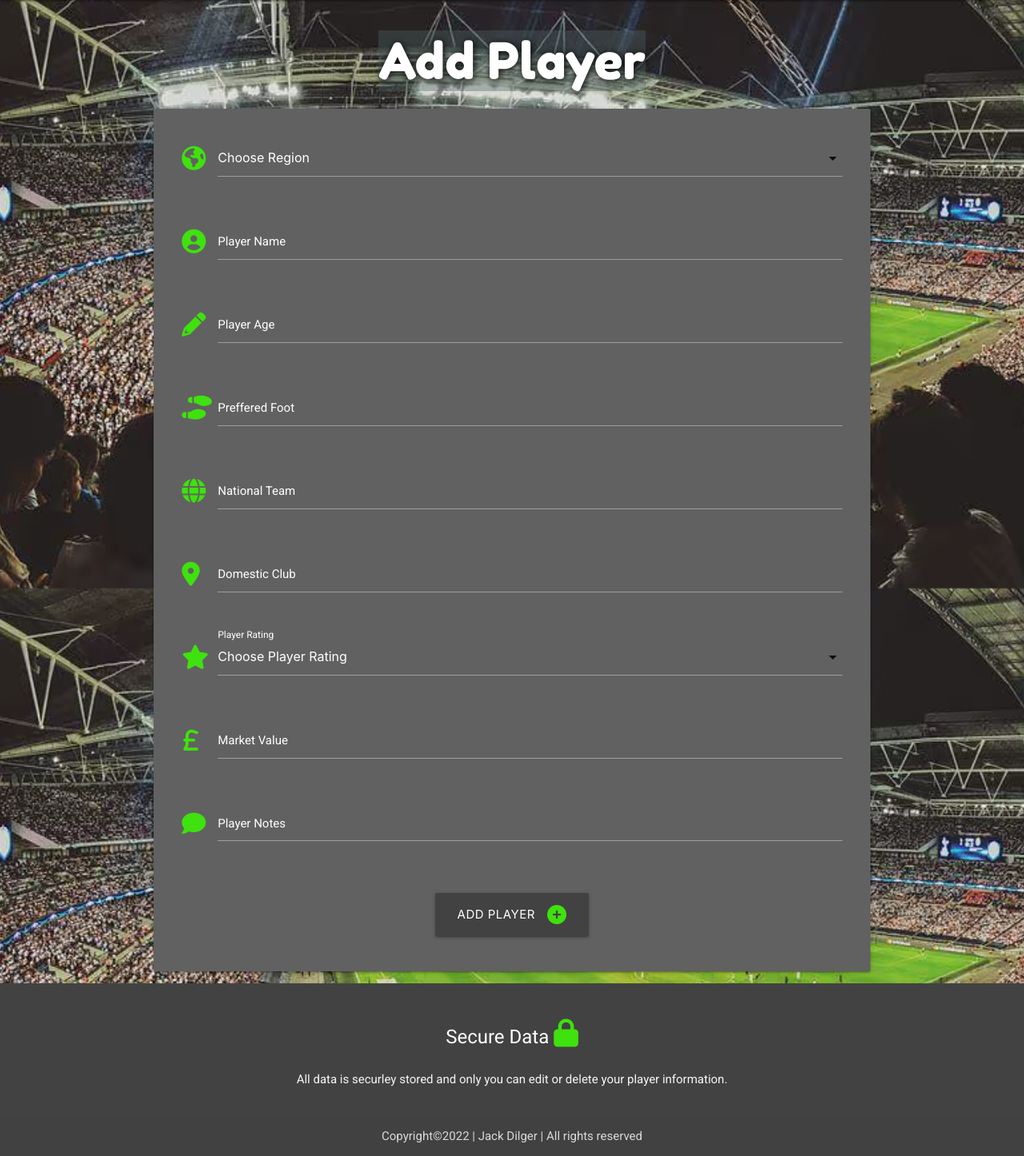
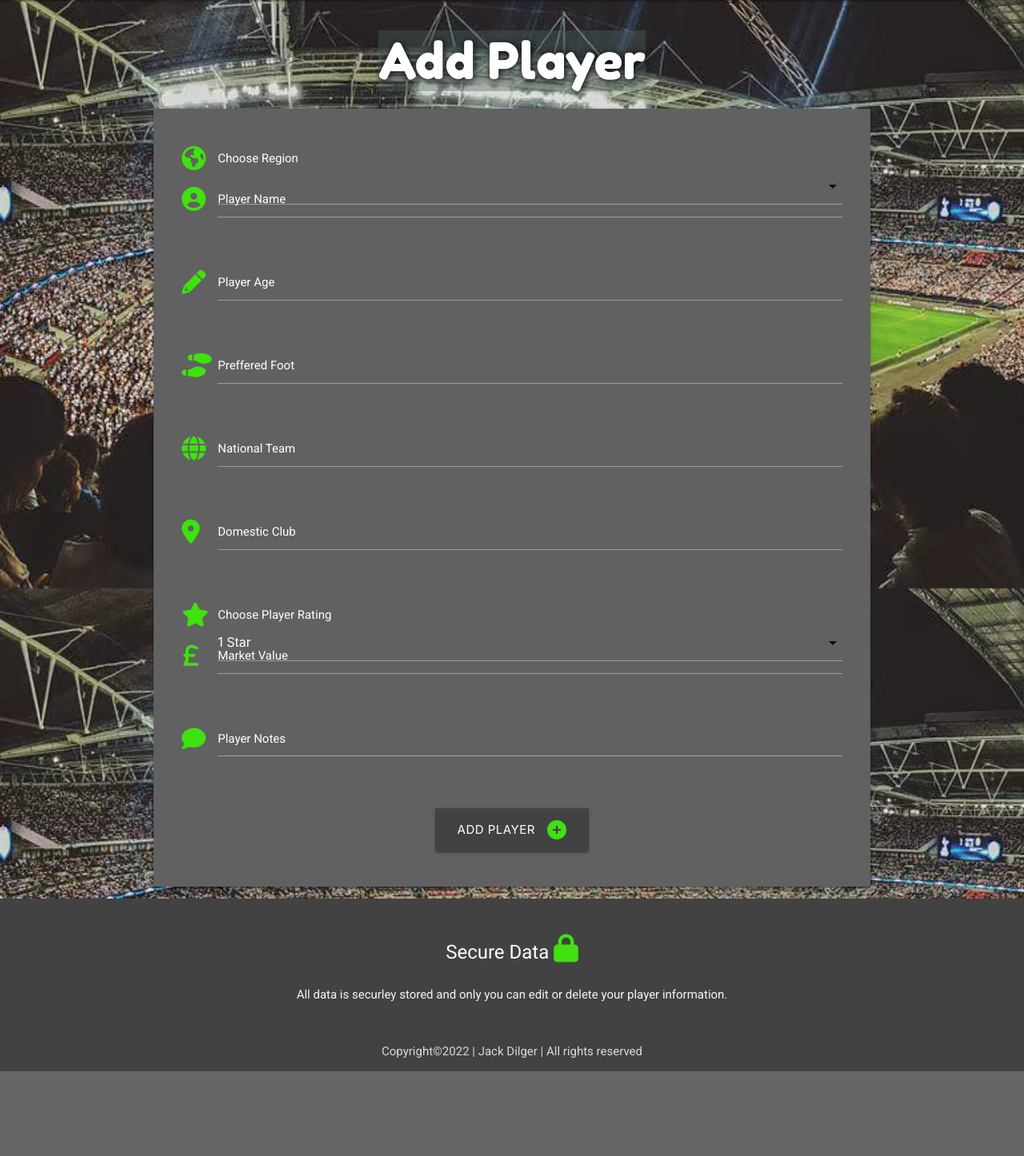
Before and after one commit to JackDilger/wescout-milestone-3, a Flask app: page /add_player in a window 1280 px wide. Shown: the part 64-1510 px from the top of the page at 80% size. After the commit the page ends 1404 px from the top, so only its background shows below. Run offline with Flask 2, Linux system fonts and the light colour scheme; data that the repository does not hold is empty; some libraries are stand-ins or nearby versions.

Commit message:
Fix accessibility issue with select elements in add player form

```diff
--- a/wescout/templates/add_player.html
+++ b/wescout/templates/add_player.html
@@ -9,12 +9,15 @@
         <div class="row">
             <div class="input-field col s12">
                 <i class="fa-solid fa-earth-americas prefix"></i>
+                <label for="region_name" class="white-text">
+                    Choose Region
+                    <br>
                 <select id="region_name" name="region_id" class="validate white-text" required>
-                    <option value="" disabled selected>Choose Region</option>
                     {% for region in regions %}
                     <option value="{{ region.id }}">{{ region.region_name }}</option>
                     {% endfor %}
                 </select>
+                </label>
             </div>
         </div>
         <div class="row">
@@ -55,15 +58,17 @@
         <div class="row">
             <div class="input-field col s12">
                 <i class="fa-solid fa-star prefix"></i>
+                <label class="white-text" for="player_rating">
+                    Choose Player Rating
+                    <br>
                 <select id="player_rating" name="player_rating" class="validate white-text" required>
-                    <option value="" disabled selected>Choose Player Rating</option>
                     <option value="1">1 Star</option>
                     <option value="2">2 Star</option>
                     <option value="3">3 Star</option>
                     <option value="4">4 Star</option>
                     <option value="5">5 Star</option>
                 </select>
-                <label class="white-text" for="player_rating">Player Rating</label>
+                </label>
             </div>
         </div>
         <div class="row">
```
